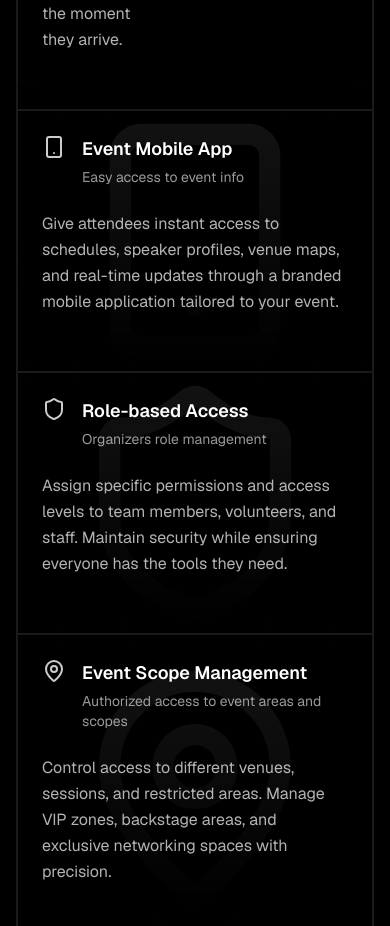
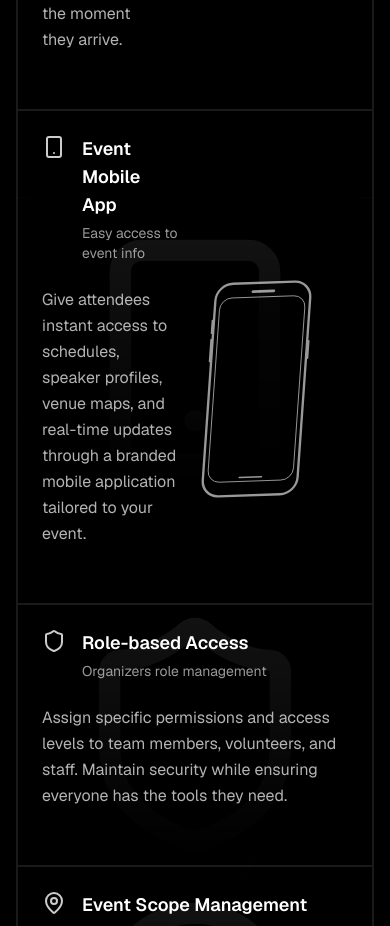
Before and after one commit to Sarina-R/AVIS-landing-page, a Next.js app: page /avis-events in a window 390 px wide. Shown: the part 8220-9146 px from the top of the page. Built offline with nearby package versions, Linux system fonts and the light colour scheme.

Commit message:
feat: add mobile svg to Event Mobile App

```diff
--- /dev/null
+++ b/components/event-page-component/MobileMockupSvg.tsx
@@ -0,0 +1,55 @@
+export default function MobileTiltMockup({ width = 130 }) {
+  return (
+    <svg
+      width={width}
+      viewBox='-50 -50 550 1100'
+      xmlns='http://www.w3.org/2000/svg'
+      role='img'
+      aria-labelledby='title desc'
+      className='mx-auto'
+    >
+      <title id='title'>Minimal Tilted Mobile Mockup</title>
+      <desc id='desc'>
+        A minimal, modern SVG mockup of a tilted smartphone in black and white.
+      </desc>
+
+      {/* Phone group with tilt */}
+      <g transform='skewX(-6) rotate(-2 250 500)'>
+        {/* Phone body */}
+        <rect
+          x='50'
+          y='50'
+          width='400'
+          height='900'
+          rx='70'
+          fill='#000'
+          stroke='#fff'
+          strokeWidth='10'
+        />
+
+        {/* Screen */}
+        <rect
+          x='70'
+          y='110'
+          width='360'
+          height='780'
+          rx='50'
+          fill='#000'
+          stroke='#fff'
+          strokeWidth='4'
+        />
+
+        {/* Speaker notch */}
+        <rect x='200' y='80' width='100' height='12' rx='6' fill='#fff' />
+
+        {/* Side buttons */}
+        <rect x='40' y='200' width='8' height='60' rx='4' fill='#fff' />
+        <rect x='40' y='280' width='8' height='100' rx='4' fill='#fff' />
+        <rect x='452' y='300' width='8' height='80' rx='4' fill='#fff' />
+
+        {/* Home indicator */}
+        <rect x='200' y='870' width='100' height='6' rx='3' fill='#fff' />
+      </g>
+    </svg>
+  )
+}
--- a/components/event-page-component/OrganizerSection.tsx
+++ b/components/event-page-component/OrganizerSection.tsx
@@ -6,6 +6,7 @@ import {
   MapPin,
   ArrowRight,
 } from 'lucide-react'
+import MobileTiltMockup from './MobileMockupSvg'
 
 const OrganizerSection = () => {
   const [hoveredCard, setHoveredCard] = useState<number | null>(null)
@@ -95,7 +96,11 @@ const OrganizerSection = () => {
                 </div>
 
                 {/* Content */}
-                <div className={`relative z-10 ${index === 0 ? 'flex' : ''} `}>
+                <div
+                  className={`relative z-10 ${
+                    index === 0 || index === 1 ? 'flex' : ''
+                  } `}
+                >
                   <div className=''>
                     <div className='flex items-start gap-4 mb-4'>
                       <Icon className='w-6 h-6 text-white/80' />
@@ -441,6 +446,11 @@ const OrganizerSection = () => {
                       </svg>
                     </div>
                   )}
+                  {index === 1 && (
+                    <div className='mt-16 px-5 flex justify-center opacity-60'>
+                      <MobileTiltMockup />
+                    </div>
+                  )}
                 </div>
               </div>
             )
```
